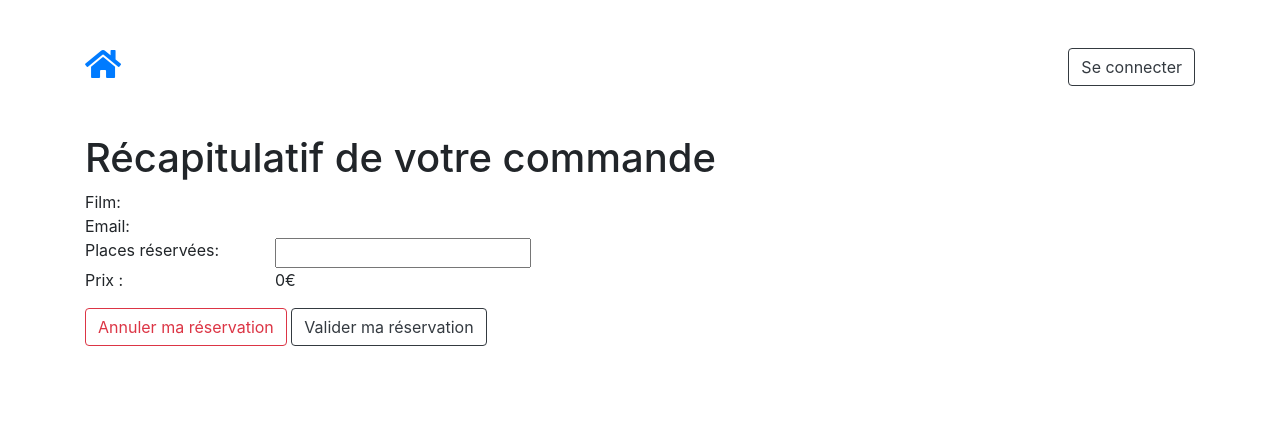
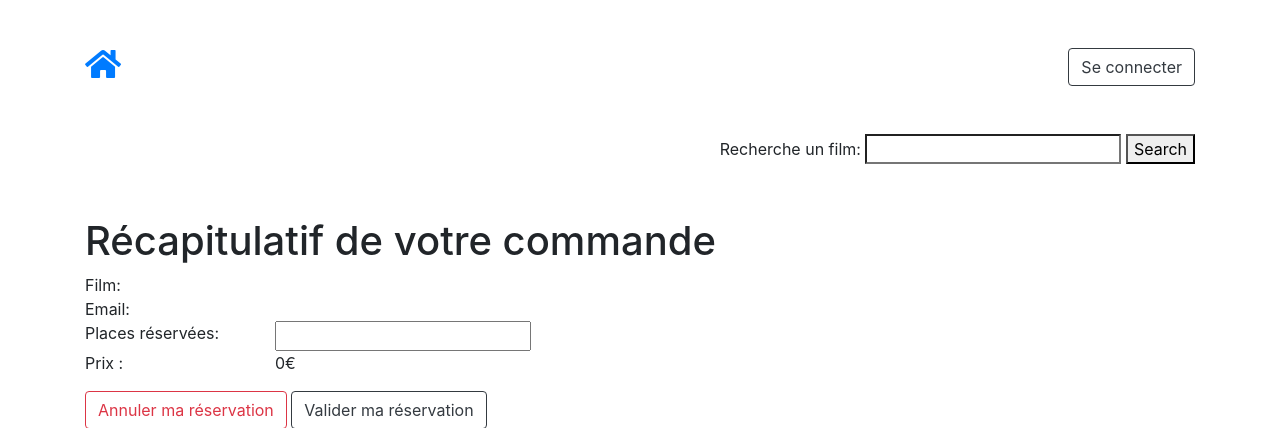
Before and after one commit to fremin33/gaumont-symfony, a Symfony app: template www/templates/booking/summary.html.twig in a window 1280 px wide. Shown: the top 428 px of the page. Run offline with Twig, Linux system fonts and the light colour scheme; the template is opened without the code that fills it, so the values that code supplies are empty; some libraries are stand-ins or nearby versions.

Commit message:
feat: ajout de la search bar dans toutes les pages

```diff
--- a/www/templates/base.html.twig
+++ b/www/templates/base.html.twig
@@ -38,6 +38,14 @@
                 </a>
             {% endif %}
         </div>
+        <div class="col-md-12 text-right mb-5">
+            <form action="{{ path('film_index') }}" method="get">
+                <label for="site-search">Recherche un film:</label>
+                <input type="search" id="search" name="film_name"
+                       aria-label="Search through site content">
+                <button>Search</button>
+            </form>
+        </div>
         <div class="col-md-12">
             {% for flashMessage in app.session.flashbag.get('sucess') %}
                 <div class="alert alert-success" role="alert">
```
Also changed, not shown: www/templates/film/index.html.twig (+0 -8 lines).
